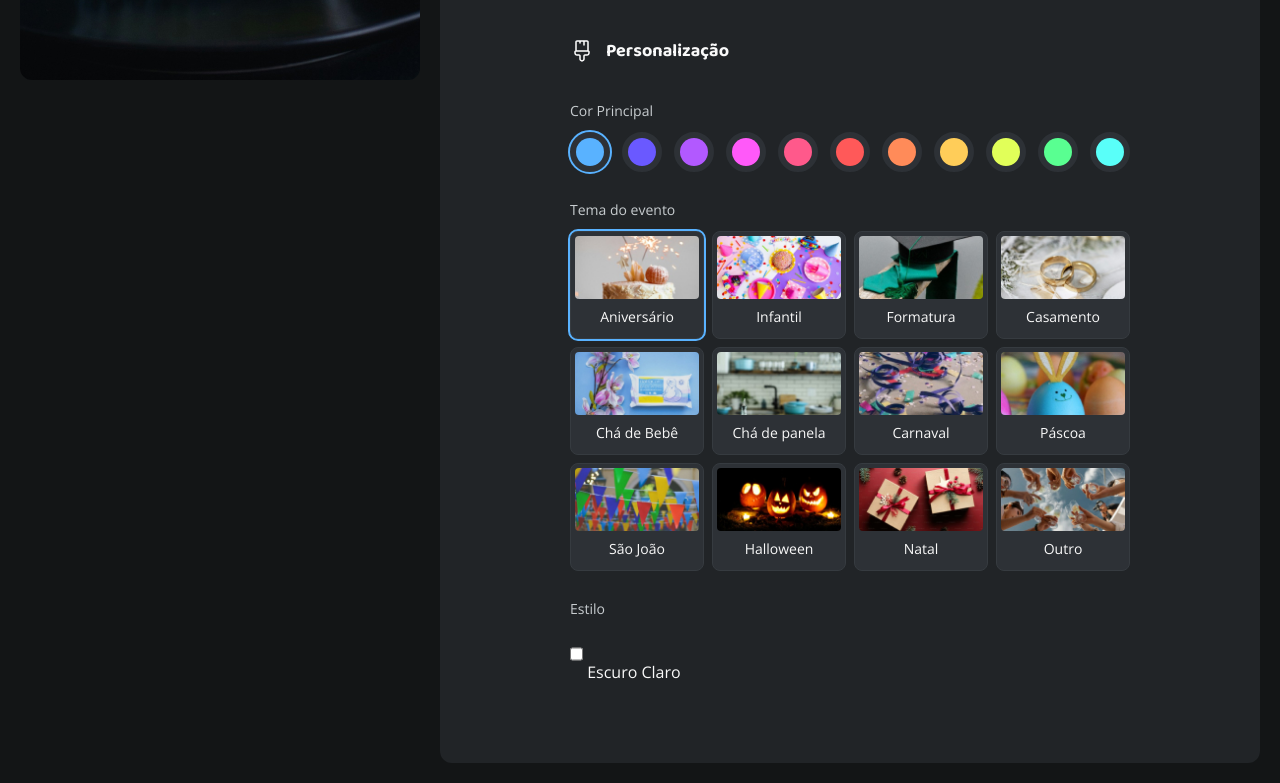
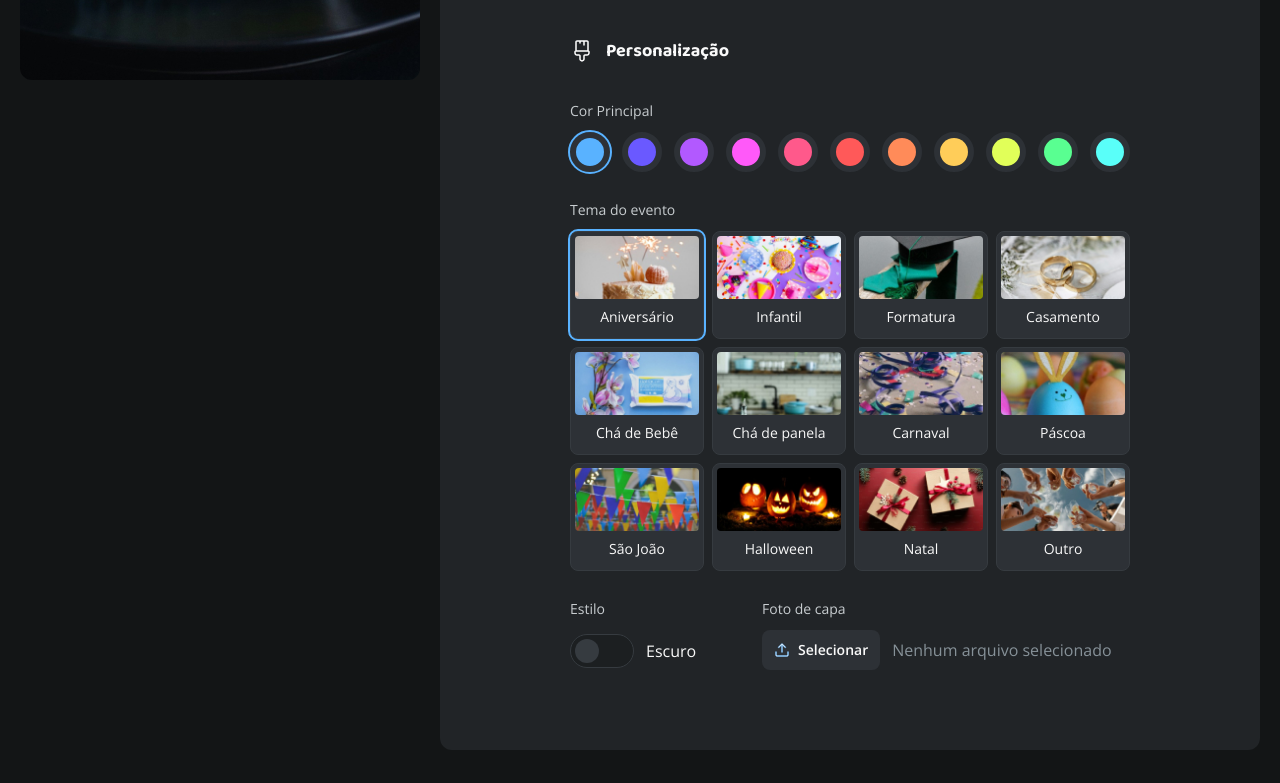
Before and after one commit to JSaporski/festivite, a plain HTML site: page index.html in a window 1280 px wide. Shown: the part 700-1483 px from the top of the page. Drawn offline with nearby package versions, Linux system fonts and the light colour scheme.

Commit message:
Add the final personalization inputs, such as style (dark/light theme switch) and upload file

```diff
--- a/css/css-form-sections/personalization.css
+++ b/css/css-form-sections/personalization.css
@@ -12,4 +12,11 @@
   & .input-wrapper:has(.event-theme-wrapper) {
     grid-column: 1 / -1;
   }
+
+  & .style-and-thumb {
+    grid-column: 1 / -1;
+    display: grid;
+    grid-template-columns: 17.6rem 1fr;
+    gap: 1.6rem;
+  }
 }
--- a/css/css-utils/components.css
+++ b/css/css-utils/components.css
@@ -10,6 +10,16 @@
 }
 
 /* Input Components */
+.input-wrapper input[type='radio'],
+.input-wrapper input[type='checkbox'],
+.event-types-wrapper input[type='radio'] {
+  position: absolute;
+  inset: 0;
+  height: 100%;
+  opacity: 0;
+  cursor: pointer;
+}
+
 .input-wrapper,
 .radio-wrapper,
 .textarea-wrapper {
@@ -42,14 +52,6 @@
 }
 
 .radio-wrapper {
-  & input {
-    position: absolute;
-    inset: 0;
-    height: 100%;
-    opacity: 0;
-    cursor: pointer;
-  }
-
   & .event-types-wrapper {
     display: grid;
     grid-template-columns: repeat(2, 1fr);
@@ -204,3 +206,102 @@
     }
   }
 }
+
+/* Switch Toggle */
+.switch-toggle-wrapper {
+  display: flex;
+  align-items: center;
+  gap: 1.2rem;
+
+  & .switch-toggle {
+    position: relative;
+    width: 6.4rem;
+    padding: 0.4rem;
+    background-color: var(--input-base);
+    border: 0.1rem solid var(--input-stroke);
+    border-radius: 999rem;
+    transition: 0.2s;
+
+    & .toggle {
+      width: 2.4rem;
+      height: 2.4rem;
+      background-color: var(--input-stroke);
+      border-radius: 50%;
+      transition: 0.2s;
+    }
+
+    &:has(:checked) {
+      background-color: var(--brand-light);
+
+      & .toggle {
+        background-color: var(--text-heading);
+        margin-left: calc(100% - 2.4rem);
+      }
+    }
+  }
+
+  & .light {
+    display: none;
+  }
+
+  &:has(:checked) {
+    & .dark {
+      display: none;
+    }
+
+    & .light {
+      display: block;
+    }
+  }
+}
+
+/* File */
+.file-upload {
+  position: relative;
+  display: flex;
+  align-items: center;
+  gap: 1.2rem;
+
+  & .thumbnail {
+    all: unset;
+    position: absolute;
+    top: 0;
+    left: 0;
+    width: 0.1rem;
+    height: 0.1rem;
+    opacity: 0;
+  }
+
+  & .upload {
+    all: unset;
+    flex-shrink: 0;
+    display: flex;
+    align-items: center;
+    gap: 0.8rem;
+    min-height: 4rem;
+    padding-inline: 1.2rem;
+    font: var(--text-sm-semibold);
+    color: var(--text-heading);
+    background-color: var(--shape-button);
+    border-radius: 0.8rem;
+    cursor: pointer;
+
+    & svg {
+      width: 1.6rem;
+      height: 1.6rem;
+      stroke: var(--brand-light);
+    }
+
+    &:hover {
+      background-color: var(--shape-hover);
+    }
+  }
+
+  & span {
+    color: var(--input-placeholder);
+
+    &.uploaded {
+      color: var(--text-heading);
+    }
+  }
+}
--- a/index.html
+++ b/index.html
@@ -333,15 +333,50 @@
             <div class="style-and-thumb">
               <div class="input-wrapper">
                 <label for="style">Estilo</label>
+
                 <div class="switch-toggle-wrapper">
                   <div class="switch-toggle">
                     <div class="toggle"></div>
+                    <input type="checkbox" name="style" id="style" />
                   </div>
 
-                  <input type="checkbox" name="style" id="style" />
+                  <span class="dark">Escuro</span>
+                  <span class="light">Claro</span>
+                </div>
+              </div>
 
-                  <span>Escuro</span>
-                  <span>Claro</span>
+              <div class="input-wrapper">
+                <label for="thumbnail">Foto de capa</label>
+
+                <div class="file-upload">
+                  <label for="thumbnail" class="upload">
+                    <svg
+                      class=""
+                      width="32"
+                      height="32"
+                      viewBox="0 0 32 32"
+                      fill="none"
+                      xmlns="http://www.w3.org/2000/svg"
+                    >
+                      <path
+                        fill-rule="evenodd"
+                        clip-rule="evenodd"
+                        d="M15.2929 3.29289C15.6834 2.90237 16.3166 2.90237 16.7071 3.29289L23.3738 9.95956C23.7643 10.3501 23.7643 10.9832 23.3738 11.3738C22.9832 11.7643 22.3501 11.7643 21.9596 11.3738L17 6.41421V20C17 20.5523 16.5523 21 16 21C15.4477 21 15 20.5523 15 20V6.41421L10.0404 11.3738C9.64992 11.7643 9.01675 11.7643 8.62623 11.3738C8.2357 10.9832 8.2357 10.3501 8.62623 9.95956L15.2929 3.29289ZM4 19C4.55228 19 5 19.4477 5 20V25.3333C5 25.7754 5.17559 26.1993 5.48816 26.5118C5.80072 26.8244 6.22464 27 6.66667 27H25.3333C25.7754 27 26.1993 26.8244 26.5118 26.5118C26.8244 26.1993 27 25.7754 27 25.3333V20C27 19.4477 27.4477 19 28 19C28.5523 19 29 19.4477 29 20V25.3333C29 26.3058 28.6137 27.2384 27.9261 27.9261C27.2384 28.6137 26.3058 29 25.3333 29H6.66667C5.69421 29 4.76157 28.6137 4.07394 27.9261C3.38631 27.2384 3 26.3058 3 25.3333V20C3 19.4477 3.44772 19 4 19Z"
+                        fill="white"
+                      />
+                    </svg>
+
+                    Selecionar
+                  </label>
+
+                  <span class="file-name">Nenhum arquivo selecionado</span>
+
+                  <input
+                    type="file"
+                    class="thumbnail"
+                    name="thumbnail"
+                    id="thumbnail"
+                  />
                 </div>
               </div>
             </div>
@@ -349,5 +384,7 @@
         </form>
       </div>
     </main>
+
+    <script src="./script.js"></script>
   </body>
 </html>
--- /dev/null
+++ b/script.js
@@ -0,0 +1,9 @@
+// Change the upload file name
+const thumbnail = document.querySelector('.thumbnail')
+const fileNameEl = document.querySelector('.file-name')
+
+thumbnail.addEventListener('input', () => {
+  const fileName = thumbnail.files[0].name
+  fileNameEl.innerText = fileName
+  fileNameEl.classList.add('uploaded')
+})
```
